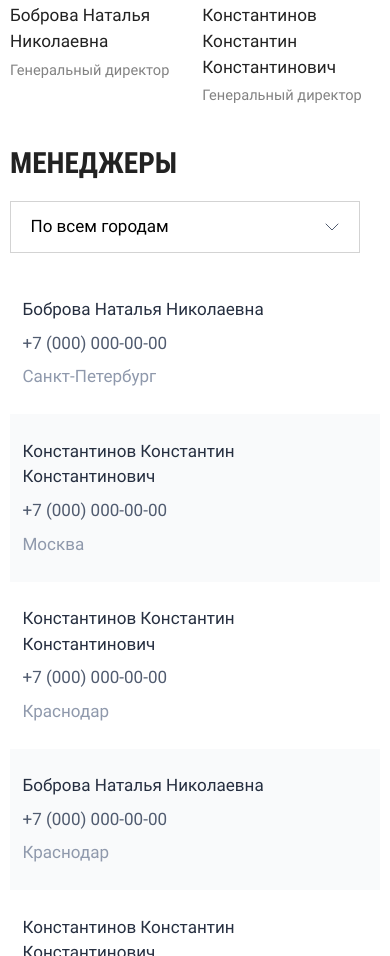
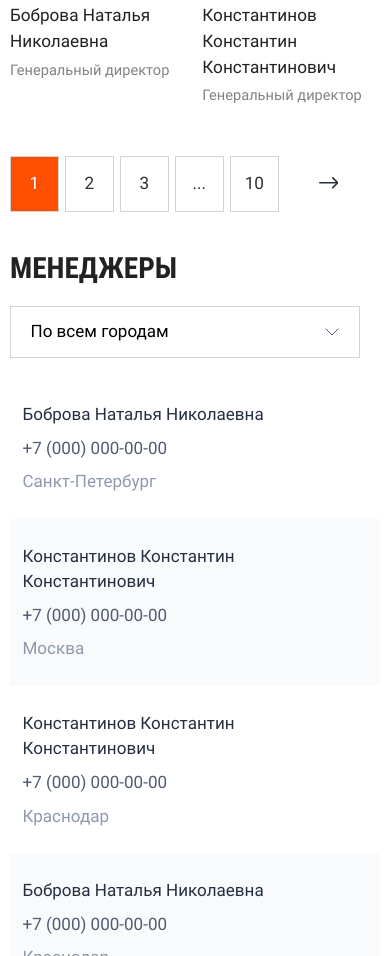
Before and after one commit to alexeslm/athletics, a website built with Vite: page employees/index.html in a window 390 px wide. Shown: the part 1741-2697 px from the top of the page. Built offline with nearby package versions, Linux system fonts and the light colour scheme.

Commit message:
feat: add pagination to the employees page

```diff
--- a/employees/index.html
+++ b/employees/index.html
@@ -321,6 +321,32 @@
           </a>
         </div>
       </section>
+      <div class="pagination employees-page__pagination">
+        <ul class="pagination__list">
+          <li class="pagination__item pagination__item_active">
+            <a class="pagination__link" href="#">1</a>
+          </li>
+          <li class="pagination__item">
+            <a class="pagination__link" href="#">2</a>
+          </li>
+          <li class="pagination__item">
+            <a class="pagination__link" href="#">3</a>
+          </li>
+          <li class="pagination__item">
+            <a class="pagination__link" href="#">...</a>
+          </li>
+          <li class="pagination__item">
+            <a class="pagination__link" href="#">10</a>
+          </li>
+        </ul>
+        <a class="pagination__arrow" href="#">
+          <svg width="24" height="24" viewBox="0 0 24 24" fill="none" xmlns="http://www.w3.org/2000/svg">
+            <path d="M1 12L23 12" stroke="#262F40" stroke-width="2" stroke-linecap="round" stroke-linejoin="round"/>
+            <path d="M17 18L23 12L17 6" stroke="#262F40" stroke-width="2" stroke-linecap="round"
+                  stroke-linejoin="round"/>
+          </svg>
+        </a>
+      </div>
       <section class="employees-page__managers">
         <h2 class="page__subtitle">Менеджеры</h2>
         <div class="employees-page__filter">
--- a/src/styles/pages/_employees-page.scss
+++ b/src/styles/pages/_employees-page.scss
@@ -122,4 +122,13 @@
     }
   }
 
+  //.employees-page__pagination
+  &__pagination {
+    display: none;
+    margin-top: calc(40 / 320 * 100) * 1vw;
+    @include respond-to('mobile') {
+      display: flex;
+    }
+  }
+
 }
```
